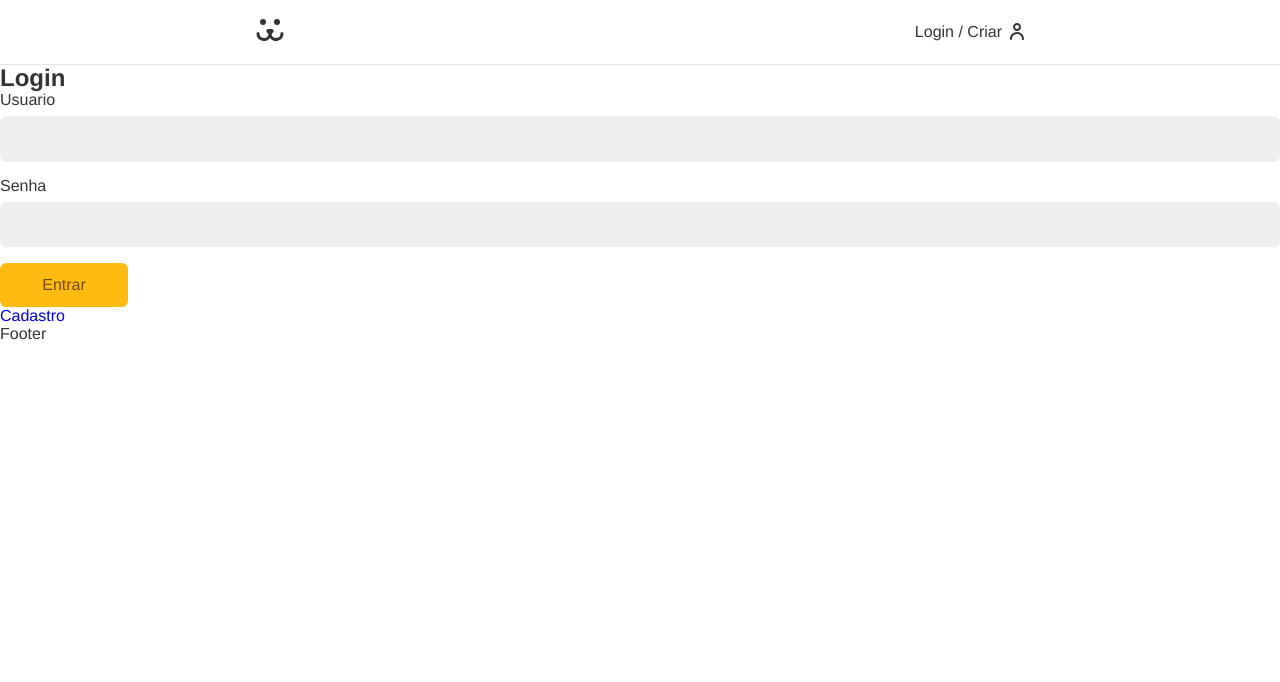
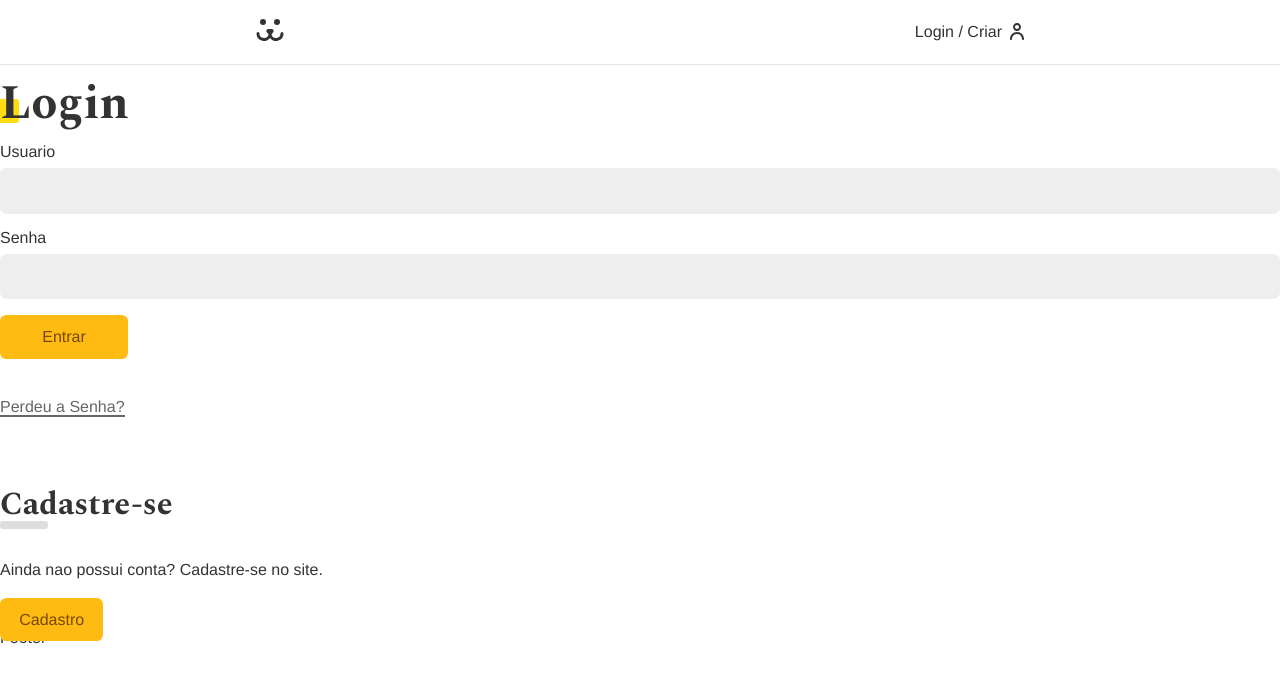
Before and after one commit to pabloTokuo/Origamid, a React (Vite) app in the folder react/dog/: page /login in a window 1280 px wide. Shown: the top 682 px of the page. Built offline with nearby package versions, Linux system fonts and the light colour scheme.

Commit message:
Login Form

```diff
--- a/react/dog/src/App.css
+++ b/react/dog/src/App.css
@@ -1,3 +1,5 @@
+@import url('https://fonts.googleapis.com/css2?family=Spectral:wght@700&display=swap');
+
 * {
   box-sizing: border-box;
 }
@@ -35,6 +37,7 @@
 
 a {
   text-decoration: none;
+  color: #333;
 }
 
 .container {
@@ -42,3 +45,38 @@
   padding: 0 1rem;
   margin: 0 auto;
 }
+
+.title {
+  font-family: var(--type-second);
+  line-height: 1;
+  font-size: 3rem;
+  margin: 1rem 0;
+  position: relative;
+  z-index: 1;
+}
+
+.title::after {
+  content: '';
+  display: block;
+  width: 1.5rem;
+  height: 1.5rem;
+  background: #fd1;
+  position: absolute;
+  bottom: 5px;
+  left: -5px;
+  border-radius: .2rem;
+  z-index: -1;
+}
+
+.animeLeft {
+  opacity: 0;
+  transform: translateX(-20px);
+  animation: animeLeft 0.3s forwards
+}
+
+@keyframes animeLeft {
+  to {
+    opacity: 1;
+    transform: initial;
+  }
+}
--- a/react/dog/src/Components/Header.jsx
+++ b/react/dog/src/Components/Header.jsx
@@ -5,7 +5,7 @@
 import { UserContext } from '../UserContext';
 
 const Header = () => {
-  const { data } = React.useContext(UserContext);
+  const { data, userLogout } = React.useContext(UserContext);
 
   return (
     <header className={styles.header}>
@@ -16,6 +16,7 @@
         {data ? (
           <Link className={styles.login} to="/conta">
             {data.nome}
+            <button onClick={userLogout}>Sair</button>
           </Link>
         ) : (
           <Link className={styles.login} to="/login">
--- /dev/null
+++ b/react/dog/src/Components/Helper/Error.jsx
@@ -0,0 +1,8 @@
+import React from 'react';
+
+const Error = ({ error }) => {
+  if (!error) return null;
+  return <p style={{ color: '#f31', margin: '1rem 0' }}>{error}</p>;
+};
+
+export default Error;
--- a/react/dog/src/Components/Login/Login.jsx
+++ b/react/dog/src/Components/Login/Login.jsx
@@ -1,10 +1,15 @@
-import { Route, Routes } from 'react-router-dom';
+import React from 'react';
+import { Route, Routes, Navigate } from 'react-router-dom';
 import LoginForm from './LoginForm';
 import LoginCreate from './LoginCreate';
 import LoginPasswordLost from './LoginForm';
 import LoginPasswordReset from './LoginCreate';
+import { UserContext } from '../../UserContext';
 
 const Login = () => {
+  const { login } = React.useContext(UserContext);
+
+  if (login === true) return <Navigate to="/conta" />;
   return (
     <div>
       <Routes>
--- a/react/dog/src/Components/Login/LoginForm.jsx
+++ b/react/dog/src/Components/Login/LoginForm.jsx
@@ -4,12 +4,15 @@
 import Button from '../Forms/Button';
 import useForm from '../../Hooks/useForm';
 import { UserContext } from '../../UserContext';
+import Error from '../Helper/Error';
+import styles from './LoginForm.module.css';
+import stylesBtn from '../Forms/Button.module.css';
 
 const LoginForm = () => {
   const username = useForm();
   const password = useForm();
 
-  const { userLogin } = React.useContext(UserContext);
+  const { userLogin, error, loading } = React.useContext(UserContext);
 
   async function handleSubmit(e) {
     e.preventDefault();
@@ -20,14 +23,28 @@
   }
 
   return (
-    <section>
-      <h1>Login</h1>
-      <form action="" onSubmit={handleSubmit}>
+    <section className="animeLeft">
+      <h1 className="title">Login</h1>
+      <form className={styles.form} onSubmit={handleSubmit}>
         <Input label="Usuario" type="text" name="username" {...username} />
         <Input label="Senha" type="password" name="password" {...password} />
-        <Button>Entrar</Button>
+        {loading ? (
+          <Button disabled>Carregando...</Button>
+        ) : (
+          <Button>Entrar</Button>
+        )}
+        <Error error={error} />
       </form>
-      <Link to="/login/criar">Cadastro</Link>
+      <Link className={styles.perdeu} to="/login/perdeu">
+        Perdeu a Senha?
+      </Link>
+      <div className={styles.cadastro}>
+        <h2 className={styles.subtitle}>Cadastre-se</h2>
+        <p>Ainda nao possui conta? Cadastre-se no site.</p>
+      </div>
+      <Link className={stylesBtn.button} to="/login/criar">
+        Cadastro
+      </Link>
     </section>
   );
 };
--- /dev/null
+++ b/react/dog/src/Components/Login/LoginForm.module.css
@@ -0,0 +1,42 @@
+.form {
+  margin-bottom: 2rem;
+}
+
+.perdeu {
+  display: inline-block;
+  color: #666;
+  padding: .5rem 0;
+  line-height: 1;
+}
+
+.perdeu::after {
+  content: '';
+  height: 2px;
+  width: 100%;
+  background: currentColor;
+  display: block;
+}
+
+.cadastro {
+  margin-top: 4rem;
+}
+
+.cadastro p {
+  margin-top: 2rem;
+  margin-bottom: 2rem;
+}
+
+.subtitle {
+  font-family: var(--type-second);
+  line-height: 1;
+  font-size: 2rem;
+}
+
+.subtitle::after {
+  content: '';
+  display: block;
+  background: #ddd;
+  height: .5rem;
+  width: 3rem;
+  border-radius: 0.2rem;
+}
--- a/react/dog/src/UserContext.jsx
+++ b/react/dog/src/UserContext.jsx
@@ -1,5 +1,6 @@
 import React from 'react';
-import { TOKEN_POST, USER_GET } from './api';
+import { TOKEN_POST, TOKEN_VALIDATE_POST, USER_GET } from './api';
+import { useNavigate } from 'react-router-dom';
 
 export const UserContext = React.createContext();
 
@@ -8,6 +9,7 @@
   const [login, setLogin] = React.useState(null);
   const [loading, setLoading] = React.useState(false);
   const [error, setError] = React.useState(null);
+  const navigate = useNavigate();
 
   async function getUser(token) {
     const { url, options } = USER_GET(token);
@@ -18,15 +20,62 @@
   }
 
   async function userLogin(username, password) {
-    const { url, options } = TOKEN_POST({ username, password });
-    const tokenRes = await fetch(url, options);
-    const { token } = await tokenRes.json();
-    window.localStorage.setItem('token', token);
-    getUser(token);
+    try {
+      setError(null);
+      setLoading(true);
+      const { url, options } = TOKEN_POST({ username, password });
+      const tokenRes = await fetch(url, options);
+      console.log(tokenRes.statusText);
+      if (!tokenRes.ok) throw new Error(`Error: Usuario Invalido`);
+      const { token } = await tokenRes.json();
+      window.localStorage.setItem('token', token);
+      await getUser(token);
+      navigate('/conta');
+    } catch (err) {
+      setError(err.message);
+      setLogin(false);
+    } finally {
+      setLoading(false);
+    }
   }
 
+  const userLogout = React.useCallback(
+    async function () {
+      setData(null);
+      setError(null);
+      setLoading(false);
+      setLogin(false);
+      window.localStorage.removeItem('token');
+      navigate('/login');
+    },
+    [navigate],
+  );
+
+  React.useEffect(() => {
+    async function autoLogin() {
+      const token = window.localStorage.getItem('token');
+      if (token) {
+        try {
+          setError(null);
+          setLoading(true);
+          const { url, options } = TOKEN_VALIDATE_POST(token);
+          const response = await fetch(url, options);
+          if (!response.ok) throw new Error('Token invalido');
+          await getUser(token);
+        } catch (err) {
+          userLogout();
+        } finally {
+          setLoading(false);
+        }
+      }
+    }
+    autoLogin();
+  }, [userLogout]);
+
   return (
-    <UserContext.Provider value={{ userLogin, data }}>
+    <UserContext.Provider
+      value={{ userLogin, userLogout, data, error, loading, login }}
+    >
       {children}
     </UserContext.Provider>
   );
--- a/react/dog/src/api.jsx
+++ b/react/dog/src/api.jsx
@@ -13,6 +13,18 @@
   };
 }
 
+export function TOKEN_VALIDATE_POST(token) {
+  return {
+    url: API_URL + '/jwt-auth/v1/token/validate',
+    options: {
+      method: 'POST',
+      headers: {
+        Authorization: 'Bearer ' + token,
+      },
+    },
+  };
+}
+
 export function USER_GET(token) {
   return {
     url: API_URL + '/api/user',
```
